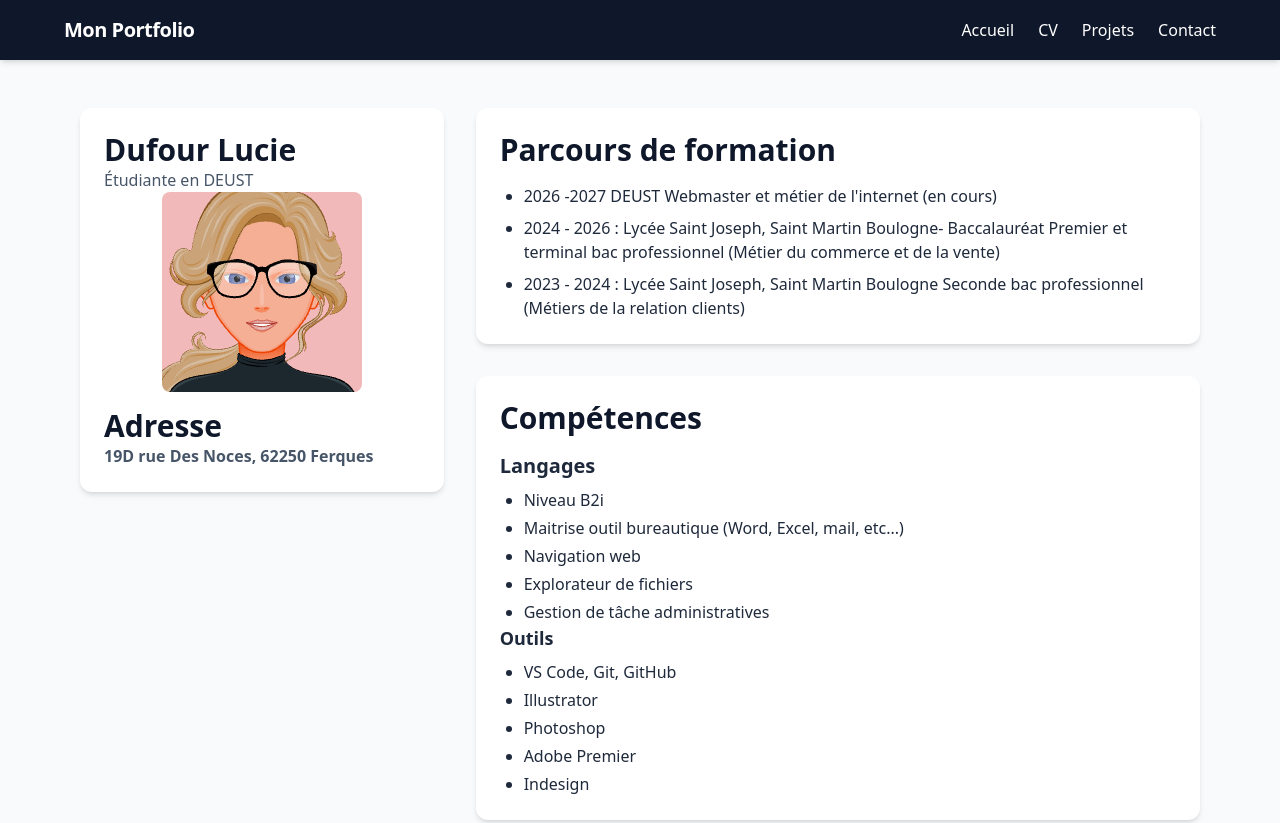
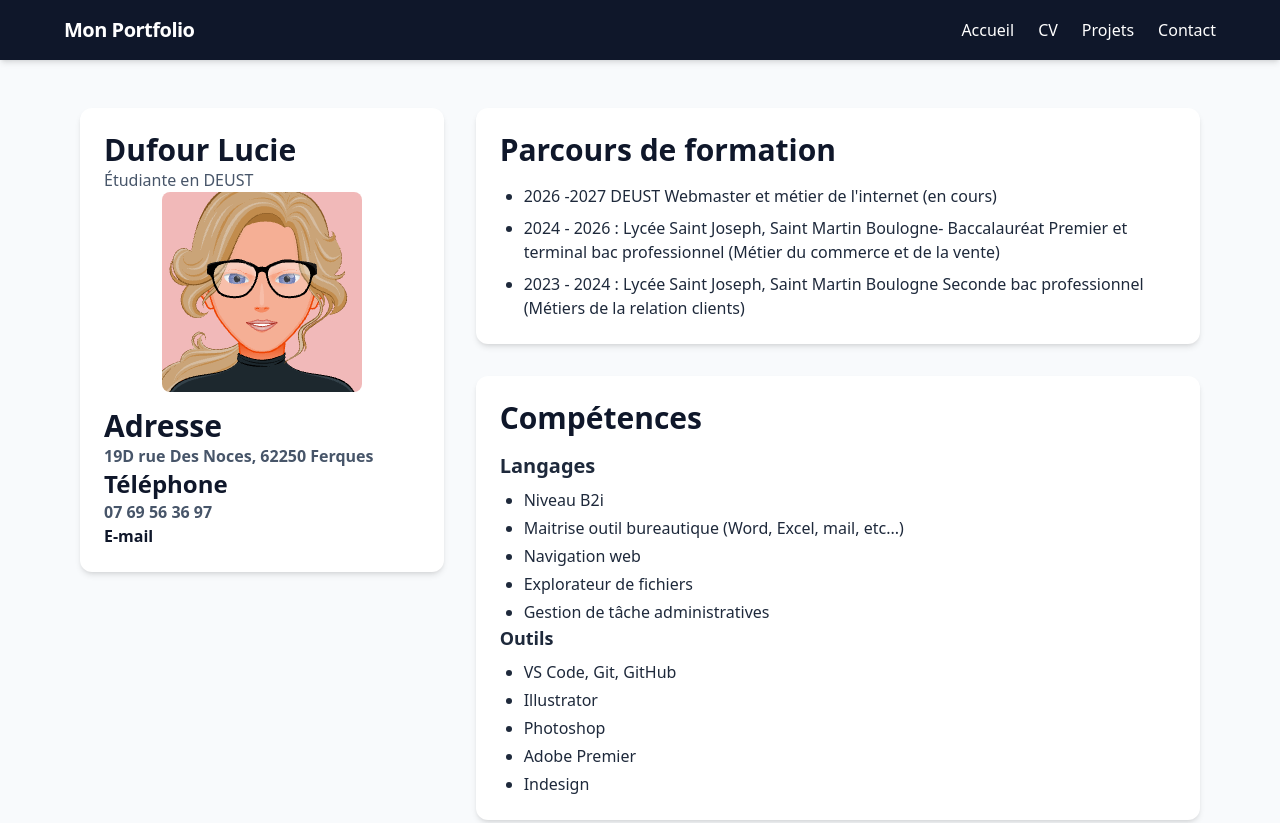
Before and after one commit to lucie2608ld/portfolio-cours, a website: page cv.html in a window 1280 px wide. Shown: the top 823 px of the page. Drawn offline with nearby package versions, Linux system fonts and the light colour scheme.

Commit message:
modification6

```diff
--- a/cv.html
+++ b/cv.html
@@ -29,6 +29,9 @@
                 </article>
                 <h2 class="text-3xl font-bold text-slate-900">Adresse</h2>
                 <p class="text-2x1 font-semibold text-slate-600">19D rue Des Noces, 62250 Ferques</p>
+                <h2 class="text-2xl font-bold text-slate-900">Téléphone</h2>
+                <p class="texte-2x1 font-semibold text-slate-600">07 69 56 36 97</p>
+                <h2 class="text-3x1 font-bold text-slate-900">E-mail</h2>
         </section>
 
             <aside class="md:w-2/3 space-y-8">
```
Also changed, not shown: 2 other files.
